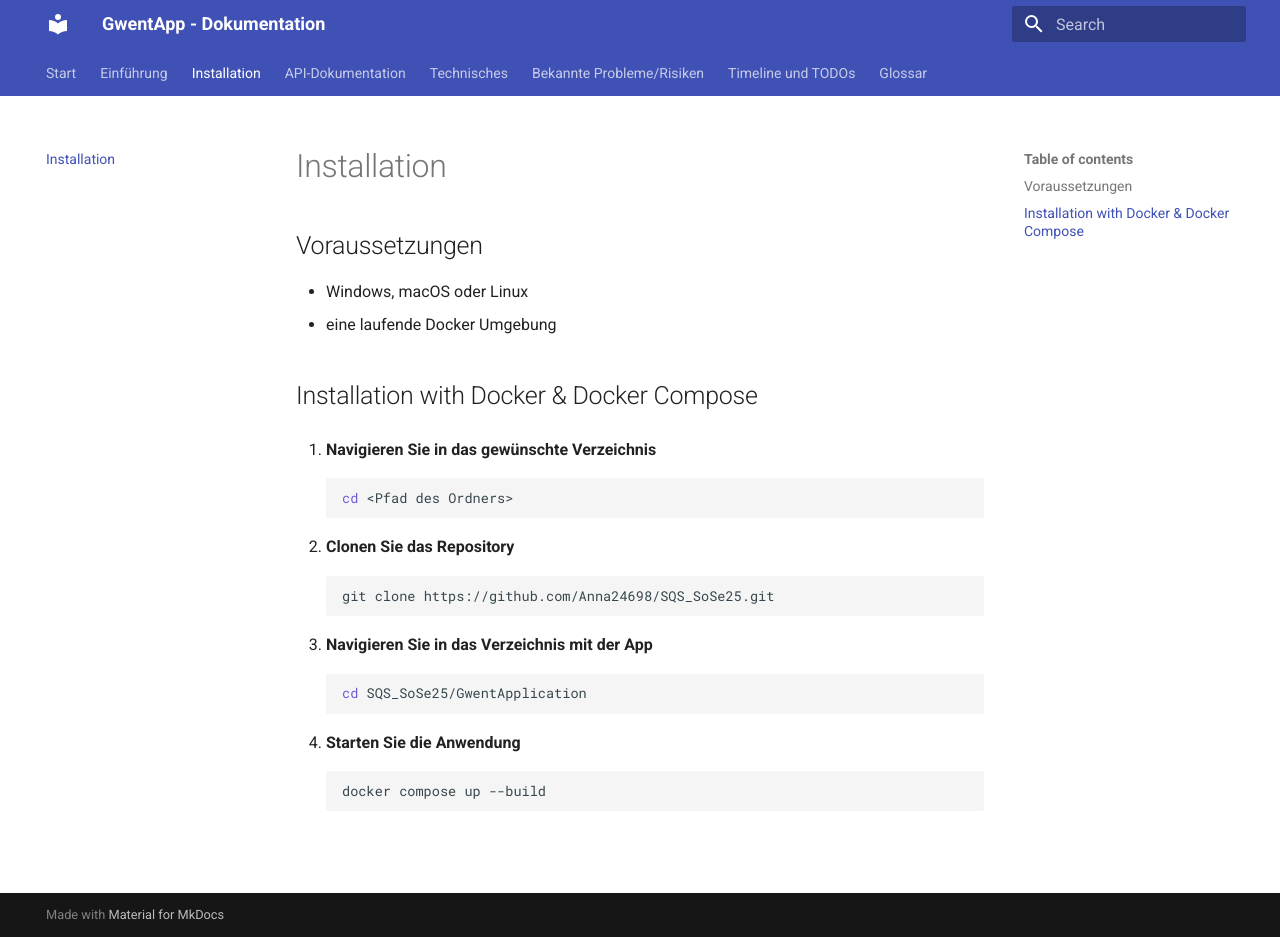
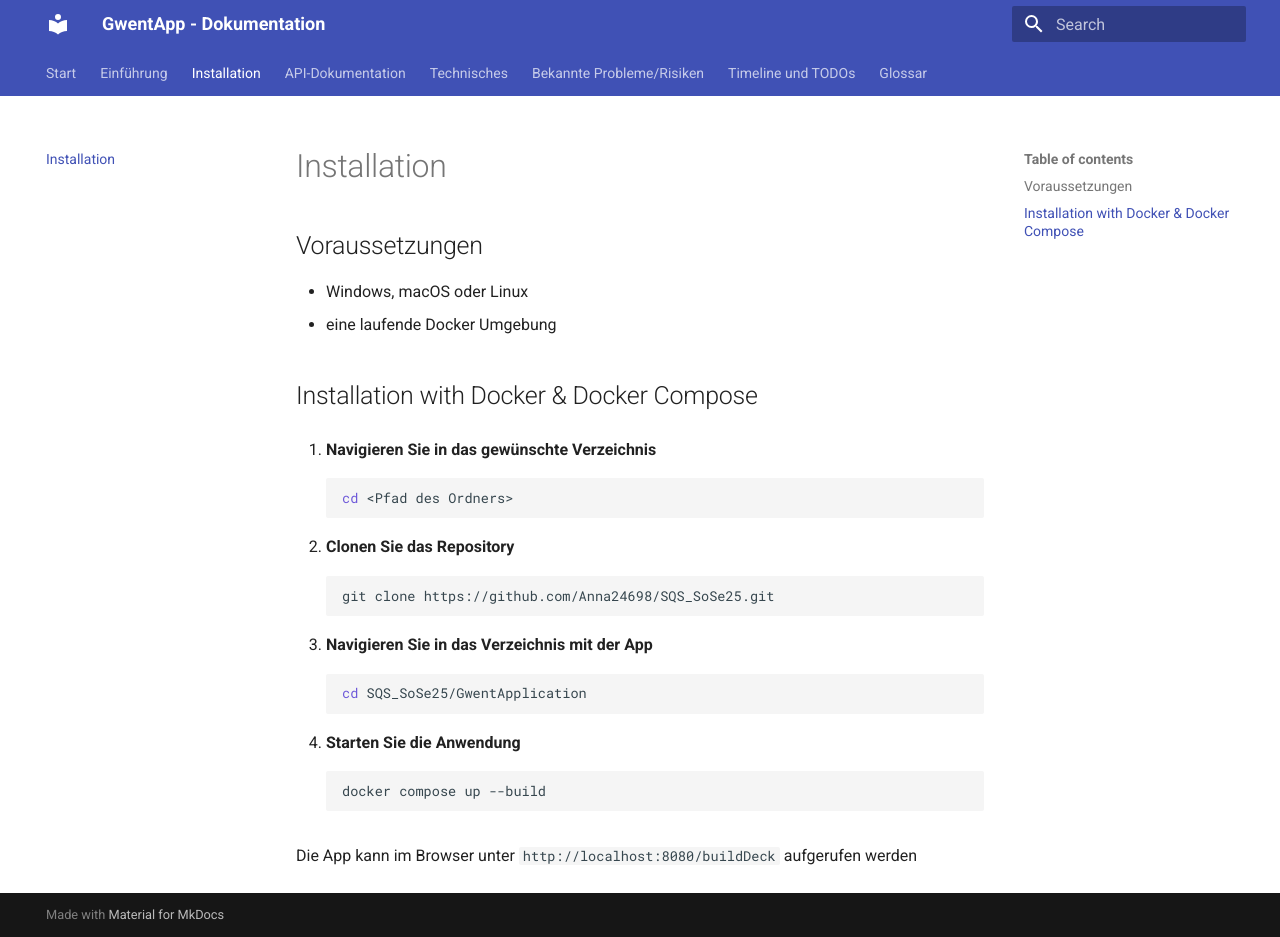
Before and after one commit to Anna24698/SQS_SoSe25, an MkDocs documentation site: the page built from docs/pages/installation.md, in a window 1280 px wide and 937 px high. Built offline with MkDocs 1.6.1 and Material for MkDocs 9.7.7, drawn with Linux system fonts in a browser that asks for light colours.

Commit message:
ausbesserung Doku 2

````diff
--- a/docs/pages/installation.md
+++ b/docs/pages/installation.md
@@ -31,3 +31,5 @@
     ```sh
     docker compose up --build
     ```
+
+Die App kann im Browser unter ``http://localhost:8080/buildDeck`` aufgerufen werden
````
